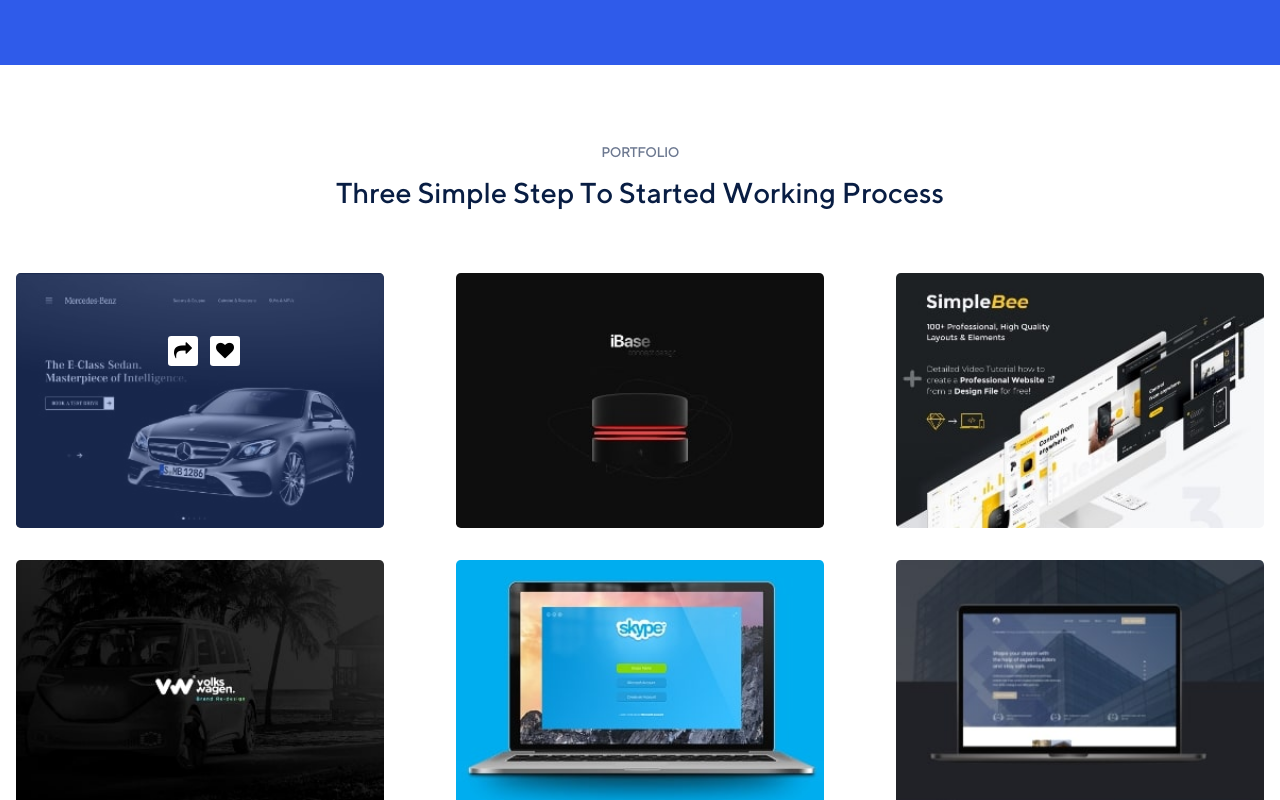
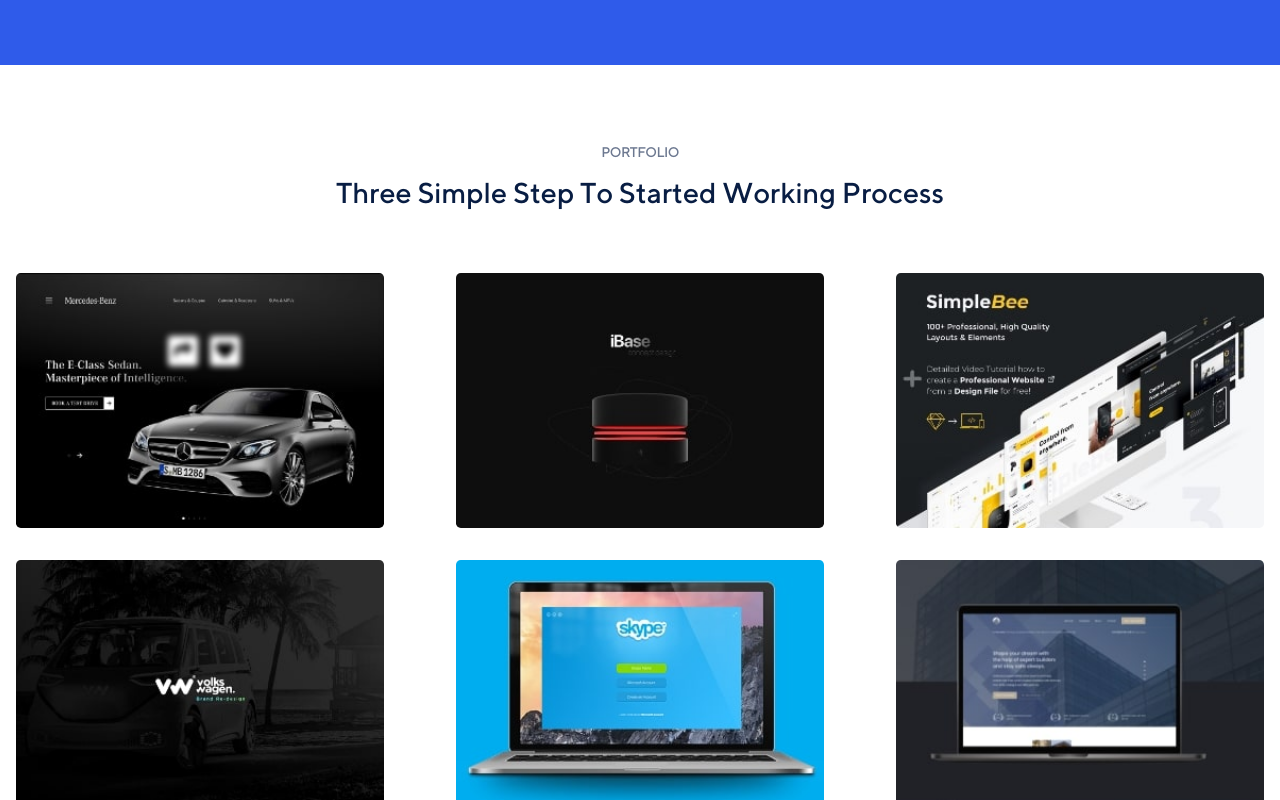
Before and after one commit to Lham-nshnfm/first-Flexbox-Project, a plain HTML site: page index.html in a window 1280 px wide. In both pictures the pointer is over the element 200 px from the left and 2597 px from the top of the page. Shown: the part 2197-2997 px from the top of the page. Drawn offline with Linux system fonts and the light colour scheme.

Commit message:
branchTest

```diff
--- a/styles/app.css
+++ b/styles/app.css
@@ -534,7 +534,11 @@ body {
 }
 
 .portfolio-items__img figcaption:hover {
-    background-color: rgba(58, 95, 187, 0.4);
+    /* background-color: rgba(58, 95, 187, 0.4); */
+    filter: blur(.2rem);
+    -webkit-filter: blur(.2rem);
+    filter: blur(.2rem);
+    -webkit-filter: blur(.2rem);
 }
 
 .portfolio-items__img figcaption a {
```
